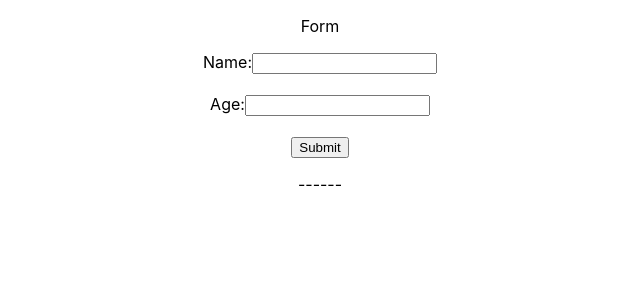
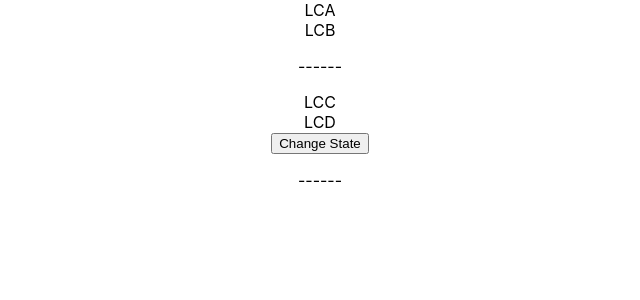
Before and after one commit to Prince-Rabadiya/ReactJS-react_basic_concepts_implementation, a React (Create React App) app: page / in a window 1280 px wide. Shown: the top 300 px of the page, without its empty margins (320-960 px from the left). Built offline with nearby package versions, Linux system fonts and the light colour scheme.

Commit message:
execution flow of class lifecycle methods on component mount and update

```diff
--- a/src/App.js
+++ b/src/App.js
@@ -1,12 +1,14 @@
 import './App.css';
-import PlainFunClassComponents from './components/plain_comps/PlainFunClassComponents'
-import { PropsDemo } from './components/props/PropsDemo'
-import { StateWithClassComp } from './components/state/StateWithClassComp'
-import { MethodAsPropParent } from './components/props/MethodAsPropParent'
-import { ConditionalRendering } from './components/rendering/ConditionalRendering';
-import { ListRendering } from './components/rendering/ListRendering';
-import { InlineCss, StyleWithModuleCss, StylingWithCss } from './components/styling/StylingWithCss';
-import { Form } from './components/form_handling/Form';
+// import PlainFunClassComponents from './components/plain_comps/PlainFunClassComponents'
+// import { PropsDemo } from './components/props/PropsDemo'
+// import { StateWithClassComp } from './components/state/StateWithClassComp'
+// import { MethodAsPropParent } from './components/props/MethodAsPropParent'
+// import { ConditionalRendering } from './components/rendering/ConditionalRendering';
+// import { ListRendering } from './components/rendering/ListRendering';
+// import { InlineCss, StyleWithModuleCss, StylingWithCss } from './components/styling/StylingWithCss';
+// import { Form } from './components/form_handling/Form';
+import { LCA } from './components/life_cycle_methods/LCA'
+import { LCC } from './components/life_cycle_methods/LCC'
 
 function App() {
   return (
@@ -15,12 +17,14 @@ function App() {
       <PropsDemo name='Prince'> Children prop </PropsDemo>
       <StateWithClassComp/>
       <MethodAsPropParent/>
-      <ConditionalRendering/> */}
-      {/* <ListRendering/>
+      <ConditionalRendering/>
+      <ListRendering/>
       <StylingWithCss/>
       <InlineCss/>
-      <StyleWithModuleCss/> */}
-      <Form/>
+      <StyleWithModuleCss/>
+      <Form/> */}
+      <LCA/>
+      <LCC/>
     </div>
   );
 }
--- /dev/null
+++ b/src/components/life_cycle_methods/LCA.js
@@ -0,0 +1,38 @@
+import React, { Component } from 'react'
+import Divider from '../comp_divider/Divider'
+import { LCB } from './LCB'
+
+export class LCA extends Component {
+    // going through mounting phase
+    constructor(props) {
+        super(props)
+
+        this.state = {
+
+        }
+        console.log('')
+        console.log('life cycle mount methods:')
+        console.log('LCA constructor')
+    }
+
+    static getDerivedStateFromProps(props, state){
+        //rarely used life cycle method
+        console.log('LCA getDerived')
+        return null
+    }
+
+    componentDidMount(){
+        console.log('LCA componentDidMount')
+    }
+
+    render() {
+        console.log('LCA render')
+        return (
+            <div>
+                LCA
+                <LCB/>
+                <Divider/>
+            </div>
+        )
+    }
+}
--- /dev/null
+++ b/src/components/life_cycle_methods/LCB.js
@@ -0,0 +1,32 @@
+import React, { Component } from 'react'
+
+export class LCB extends Component {
+    //going through mounting phase
+    constructor(props) {
+        super(props)
+
+        this.state = {
+
+        }
+        console.log('LCB constructor')
+    }
+
+    static getDerivedStateFromProps(props, state){
+        //rarely used life cycle method
+        console.log('LCB getDerived')
+        return null
+    }
+
+    componentDidMount(){
+        console.log('LCB componentDidMount')
+    }
+
+    render() {
+        console.log('LCB render')
+        return (
+            <div>
+                LCB
+            </div>
+        )
+    }
+}
--- /dev/null
+++ b/src/components/life_cycle_methods/LCC.js
@@ -0,0 +1,51 @@
+import React, { Component } from 'react'
+import Divider from '../comp_divider/Divider'
+import { LCD } from './LCD'
+
+export class LCC extends Component {
+    // going through mounting phase
+    constructor(props) {
+        super(props)
+
+        this.state = {
+            msg: 'pre'
+        }
+        console.log('')
+        console.log('life cycle update methods:')
+        console.log('LCC constructor')
+    }
+
+    static getDerivedStateFromProps(props, state){
+        //rarely used life cycle method
+        console.log('LCC getDerived')
+        return null
+    }
+
+    getSnapshotBeforeUpdate(prevProp, prevState){
+        //rarely used life cycle method
+        console.log('LCC getSnapshotBeforeUpdate')
+        return true
+    }
+
+    componentDidUpdate(){
+        console.log('LCC componentDidUpdate')
+    }
+
+    clickEvent = () => {
+        this.setState({
+            msg: 'post'
+        })
+    }
+
+    render() {
+        console.log('LCC render')
+        return (
+            <div>
+                LCC
+                <LCD/>
+                <button onClick={this.clickEvent}>Change State</button>
+                <Divider/>
+            </div>
+        )
+    }
+}
--- /dev/null
+++ b/src/components/life_cycle_methods/LCD.js
@@ -0,0 +1,38 @@
+import React, { Component } from 'react'
+
+export class LCD extends Component {
+    // going through mounting phase
+    constructor(props) {
+        super(props)
+
+        this.state = {
+
+        }
+        console.log('LCD constructor')
+    }
+
+    static getDerivedStateFromProps(props, state){
+        //rarely used life cycle method
+        console.log('LCD getDerived')
+        return null
+    }
+
+    getSnapshotBeforeUpdate(prevProp, prevState){
+        //rarely used life cycle method
+        console.log('LCD getSnapshotBeforeUpdate')
+        return true
+    }
+
+    componentDidUpdate(){
+        console.log('LCD componentDidUpdate')
+    }
+
+    render() {
+        console.log('LCD render')
+        return (
+            <div>
+                LCD
+            </div>
+        )
+    }
+}
--- a/src/components/plain_comps/PlainFunctionalComponent.js
+++ b/src/components/plain_comps/PlainFunctionalComponent.js
@@ -3,6 +3,6 @@ import React from "react";
 const Greet = () => React.createElement('div', {className: 'example'}, React.createElement('p', null, 'Here you are!'))
 // const Greet = () => <p className='ignore'>Here you are!</p>
 
-console.log(React.version) //to check react version
+console.log(`ReactJS version: ${React.version}`) //to check react version
 
 export default Greet;
```
